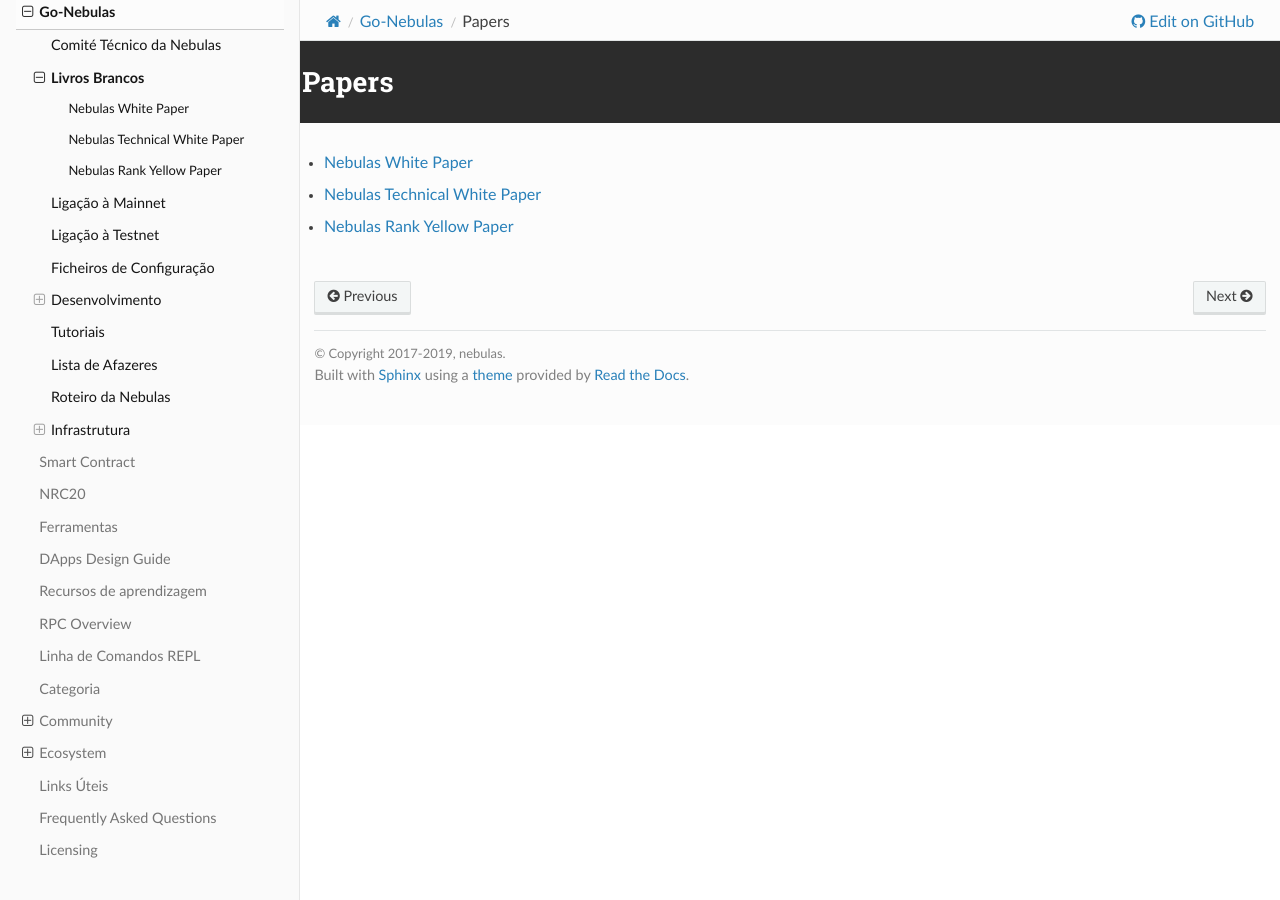
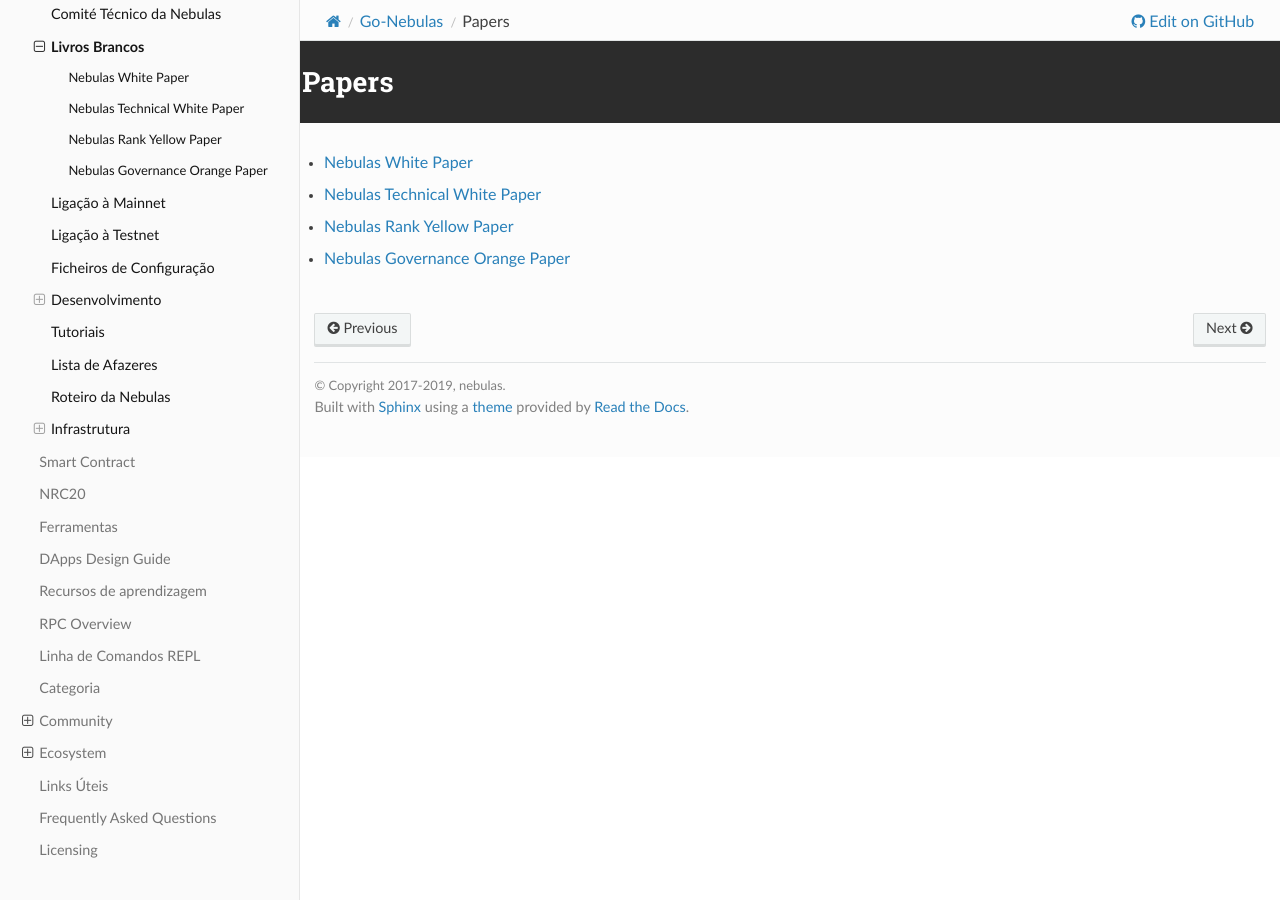
Before and after one commit to nebulasio/nebdocs, a Sphinx documentation site: the page built from docs/go-nebulas/papers/README.rst, in a window 1280 px wide. Built offline with Sphinx 7.4.7 and the Read the Docs theme 2.0.0, drawn with Linux system fonts in a browser that asks for light colours; pages that are not in the unit, such as notebooks, are missing from menus.

Commit message:
adds orange paper

```diff
--- a/docs/go-nebulas/papers/README.rst
+++ b/docs/go-nebulas/papers/README.rst
@@ -7,3 +7,4 @@
     nebulas-white-paper.md
     nebulas-technical-white-paper.md
     nebulas-rank-yellow-paper.md
+    nebulas-governance-orange-paper.md
```
